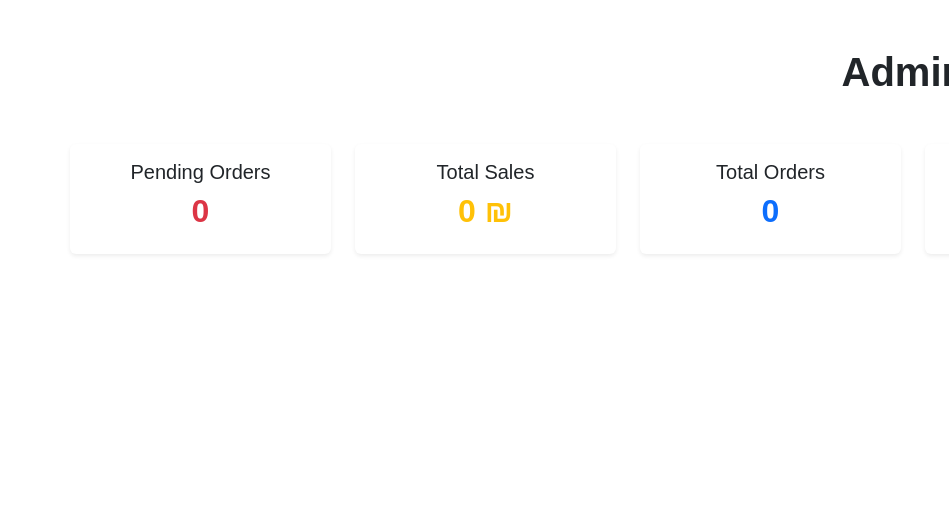
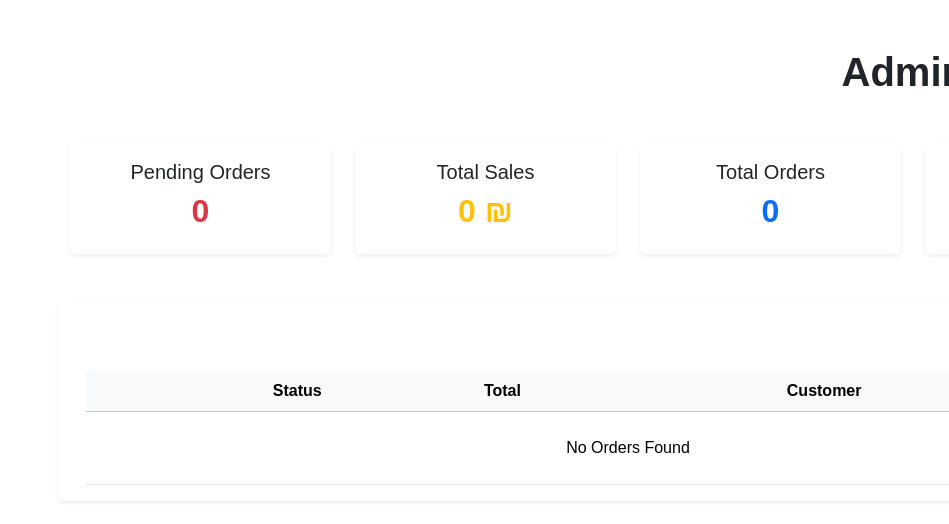
Before and after one commit to TALEBAMRO/al-shorouq-store, a React (Vite) app: page /admin in a window 1280 px wide. Shown: the top 524 px of the page, without its empty margins (331-1280 px from the left). Built offline with nearby package versions, Linux system fonts and the light colour scheme.

Commit message:
Complete admin dashboard and latest orders

```diff
--- a/src/admin/Dashboard.jsx
+++ b/src/admin/Dashboard.jsx
@@ -1,3 +1,5 @@
+import { Link } from "react-router-dom";
+
 function AdminDashboard() {
     const products =
             JSON.parse(localStorage.getItem("products")) || [];
@@ -14,6 +16,10 @@ function AdminDashboard() {
         (order) => order.status === "قيد المعالجة"
     ).length;
 
+    const latestOrders = [...orders]
+        .reverse()
+        .slice(0,5);
+
     return (
         <div className="container py-5">
             <h1 className="fw-bold mb-5">
@@ -23,6 +29,9 @@ function AdminDashboard() {
             <div className="row g-4">
 
                 <div className="col-md-3">
+                    <Link
+                        to="/admin/products"
+                        className="text-decoration-none">
                         <div className="card shadow-sm border-0">
                             <div className="card-body text-center">
                                 <h5>Total Products</h5>
@@ -32,9 +41,13 @@ function AdminDashboard() {
                                 </h2>
                             </div>
                         </div>
+                    </Link>
                 </div>
 
                 <div className="col-md-3">
+                    <Link
+                        to="/admin/orders"
+                        className="text-decoration-none">
                         <div className="card shadow-sm border-0">
                             <div className="card-body text-center">
                                 <h5>Total Orders</h5>
@@ -44,9 +57,13 @@ function AdminDashboard() {
                                 </h2>
                             </div>
                         </div>
+                    </Link>
                 </div>
 
                 <div className="col-md-3">
+                    <Link
+                    to="/admin/orders"
+                    className="text-decoration-none">
                         <div className="card shadow-sm border-0">
                             <div className="card-body text-center">
                                 <h5>Total Sales</h5>
@@ -56,9 +73,13 @@ function AdminDashboard() {
                                 </h2>
                             </div>
                         </div>
+                    </Link>
                 </div>
 
                 <div className="col-md-3">
+                    <Link
+                        to="/admin/orders"
+                        className="text-decoration-none">
                         <div className="card shadow-sm border-0">
                             <div className="card-body text-center">
                                 <h5>Pending Orders</h5>
@@ -68,6 +89,66 @@ function AdminDashboard() {
                                 </h2>
                             </div>
                         </div>
+                    </Link>
+                </div>
+
+                <div className="card shadow-sm border-0 mt-5">
+                    <div className="card-body">
+                        <h4 className="fw-bold mb-4">
+                            Latest Orders
+                        </h4>
+
+                        <div className="table-responsive">
+                            <table className="table table-hover align-middle mb-0">
+                                <thead className="table-light">
+                                    <tr>
+                                        <th>Order ID</th>
+                                        <th>Customer</th>
+                                        <th>Total</th>
+                                        <th>Status</th>
+                                    </tr>
+                                </thead>
+
+                                <tbody>
+                                    {latestOrders.map((order) => (
+                                        <tr key={order.id}>
+                                            <td>
+                                                <Link
+                                                    to={`/admin/orders/${order.id}`}
+                                                    className="text-decoration-none fw-bold">
+                                                #{String(order.id).slice(-5)}
+                                                </Link>
+                                            </td>
+                                            <td>{order.customer.fullName}</td>
+                                            <td>₪{order.totalPrice}</td>
+                                            <td>
+                                                <span
+                                                    className={`badge bg-${
+                                                        order.status === "تم التسليم"
+                                                            ? "success"
+                                                            : order.status === "تم الشحن"
+                                                            ? "primary"
+                                                            : "warning"
+                                                            }`}
+                                                            >
+                                                                {order.status}
+                                                            </span>
+                                            </td>
+                                        </tr>
+                                    ))}
+
+                                    {latestOrders.length === 0 && (
+                                        <tr>
+                                            <td colSpan="4"
+                                                className="text-center py-4">
+                                                    No Orders Found
+                                                </td>
+                                        </tr>
+                                    )}
+                                </tbody>
+                            </table>
+                        </div>
+                    </div>
                 </div>
             </div>
         </div>
```
Lines whose indentation alone changed are shown as unchanged.
